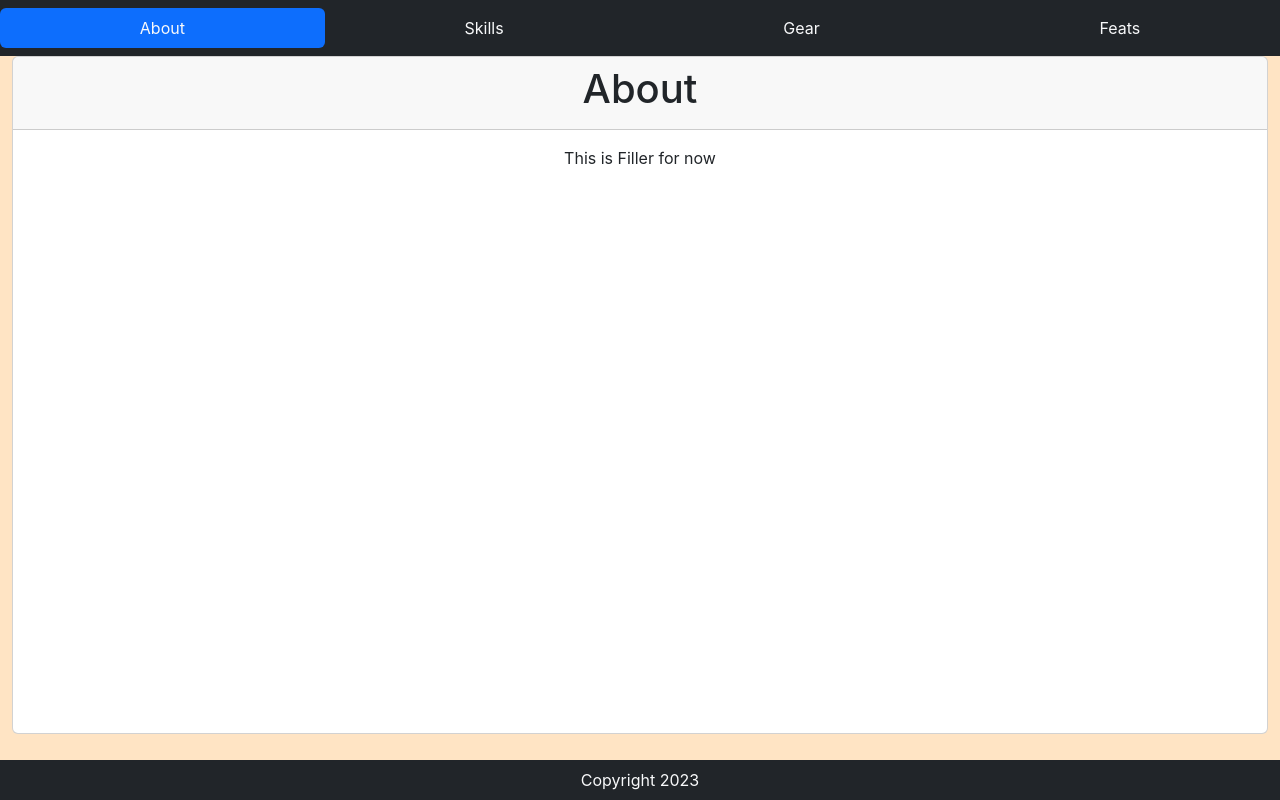
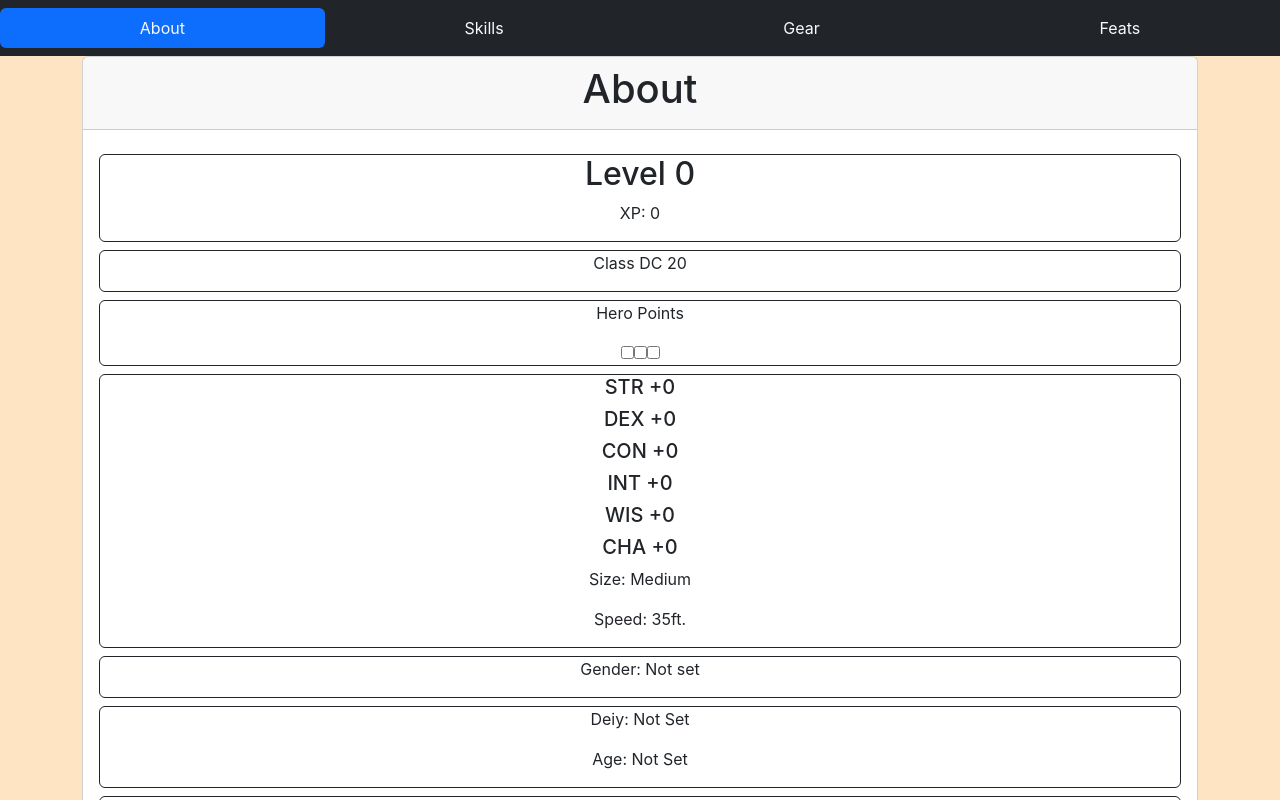
Before and after one commit to greg93john/perfect-draw-card-creator, a React (Create React App) app: page / in a window 1280 px wide. Shown: the top 800 px of the page. Built offline with nearby package versions, Linux system fonts and the light colour scheme; the HTML template or start-up script is replaced by a standard one.

Commit message:
Cleans Up styling of the page

```diff
--- a/src/App.css
+++ b/src/App.css
@@ -37,8 +37,11 @@
   }
 }
 
+body {
+  background-color: bisque;
+}
+
 .content-wrap {
-  background-color: bisque;
   padding-bottom: 2.6rem;    /* Footer height (with a small gap) */
   /*padding-top: 4.5rem;  /* Navbar Height */
   z-index: 3;
--- a/src/App.js
+++ b/src/App.js
@@ -12,7 +12,7 @@ function App() {
   }
 
   return (
-    <div className="page-container container-fluid px-0">
+    <div className="page-container">
       <NavBar buttonFunction={ChangeViewTo}/>
       <MainView tabName={tabName} />
       <Footer />
--- a/src/components/MainView.jsx
+++ b/src/components/MainView.jsx
@@ -1,24 +1,43 @@
 import React from "react";
+import About from './tab-bodies/About';
+import Feats from './tab-bodies/Feats';
+import Gear from './tab-bodies/Gear';
+import Skills from './tab-bodies/Skills';
 
 function MainView(props) {
 
+  function ShowTabBody(name) {
+    let tabBody;
+    switch (name.toLowerCase()) {
+      case "about": tabBody = <About />
+        break;
+
+      case "feats": tabBody = <Feats />
+        break;
+
+      case "gear": tabBody = <Gear />
+        break;
+
+      case "skills": tabBody = <Skills />
+        break;
+    }
+
+    return (tabBody);
+  }
+
   return (
-    <div className="content-wrap container-fluid d-flex px-0">
-      <div className="row flex-grow-1 mx-0">
-        <div className="col d-flex">
+    <div className="content-wrap container">
+      <div className="row">
+        <div className="col">
 
 
-          <div className="card flex-grow-1 text-center">
+          <div className="card text-center">
             <div className="card-header">
               <h1>{props.tabName}</h1>
             </div>
-            <div className="card-body">
 
-              <div>
-                <p>{"This is Filler for now"}</p>
-              </div>
+            {ShowTabBody(props.tabName)}
 
-            </div>
           </div>
 
 
--- a/src/components/NavBar.jsx
+++ b/src/components/NavBar.jsx
@@ -1,5 +1,4 @@
 import React from "react";
-import MainView from './MainView';
 
 function NavBar(props) {
     return (
--- a/src/components/tab-bodies/About.jsx
+++ b/src/components/tab-bodies/About.jsx
@@ -0,0 +1,68 @@
+import React from "react";
+
+function About(props) {
+    return(
+    <div className="card-body">
+        <div className="border border-dark rounded my-2">
+            <h2>Level {0}</h2>
+            <p>XP: {0}</p>
+        </div>
+
+
+
+        <div className="border border-dark rounded my-2">
+            <p>Class DC {20}</p>
+        </div>
+
+
+
+        <div className="border border-dark rounded my-2">
+            <p>Hero Points</p>
+            <input type="checkbox" />
+            <input type="checkbox" />
+            <input type="checkbox" />
+        </div>
+
+
+
+        <div className="border border-dark rounded my-2">
+            <h5>STR +{0}</h5>
+            <h5>DEX +{0}</h5>
+            <h5>CON +{0}</h5>
+            <h5>INT +{0}</h5>
+            <h5>WIS +{0}</h5>
+            <h5>CHA +{0}</h5>
+            <p>Size: {"Medium"}</p>
+            <p>Speed: {35}ft.</p>
+        </div>
+
+
+
+        <div className="border border-dark rounded my-2">
+            <p>Gender: {"Not set"}</p>
+        </div>
+
+
+
+        <div className="border border-dark rounded my-2">
+            <p>Deiy: {"Not Set"}</p>
+            <p>Age: {"Not Set"}</p>
+        </div>
+
+
+        <div className="border border-dark rounded my-2">
+            <p>Languages: {"None selected"}</p>
+        </div>
+
+
+
+        <div className="border border-dark rounded my-2">
+            <p>Edit Notes</p>
+            <hr />
+            <p>{"Notes"}</p>
+        </div>
+    </div>
+    )
+}
+
+export default About;
--- a/src/components/tab-bodies/Feats.jsx
+++ b/src/components/tab-bodies/Feats.jsx
@@ -0,0 +1,7 @@
+import React from "react";
+
+function Feats(props) {
+    return(<p>Feats</p>)
+}
+
+export default Feats;
--- a/src/components/tab-bodies/Gear.jsx
+++ b/src/components/tab-bodies/Gear.jsx
@@ -0,0 +1,7 @@
+import React from "react";
+
+function Gear(props) {
+    return(<p>Gear</p>)
+}
+
+export default Gear;
--- a/src/components/tab-bodies/Skills.jsx
+++ b/src/components/tab-bodies/Skills.jsx
@@ -0,0 +1,7 @@
+import React from "react";
+
+function Skills(props) {
+    return(<p>Skills</p>)
+}
+
+export default Skills;
```
